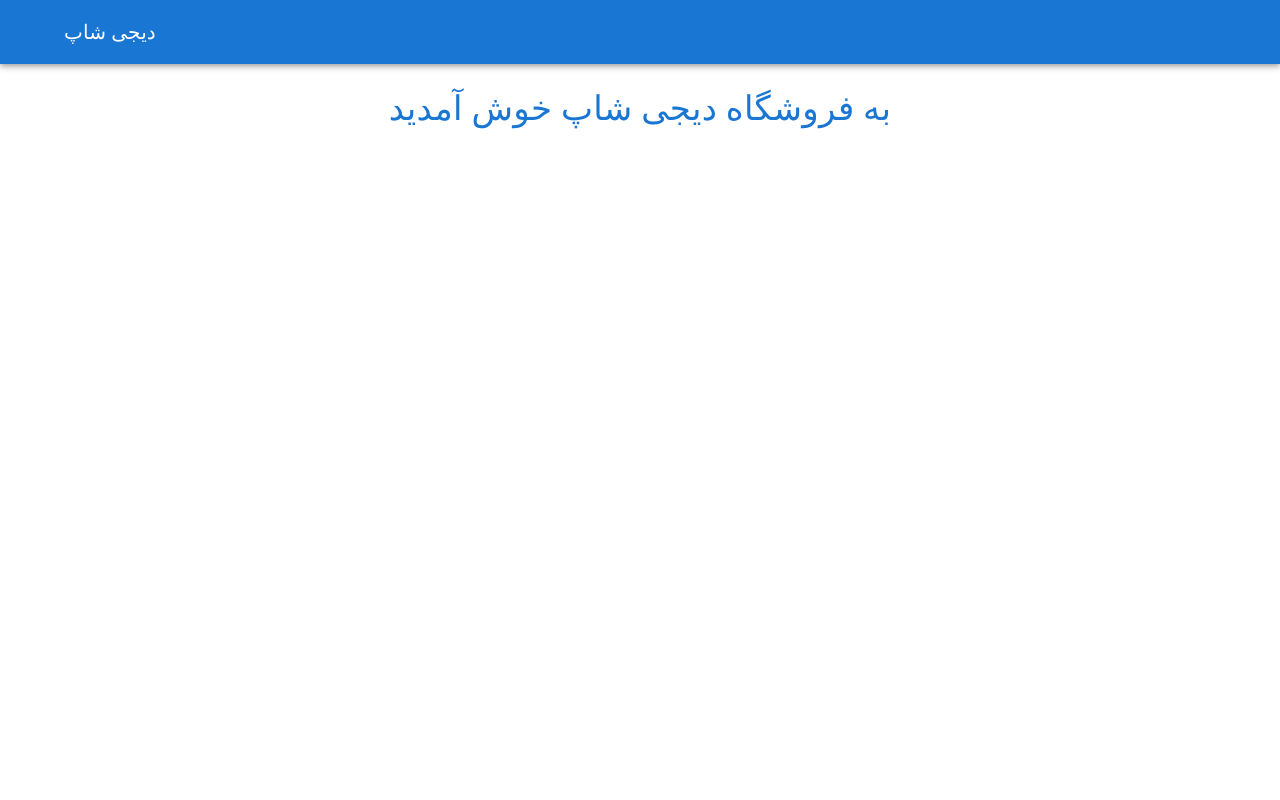
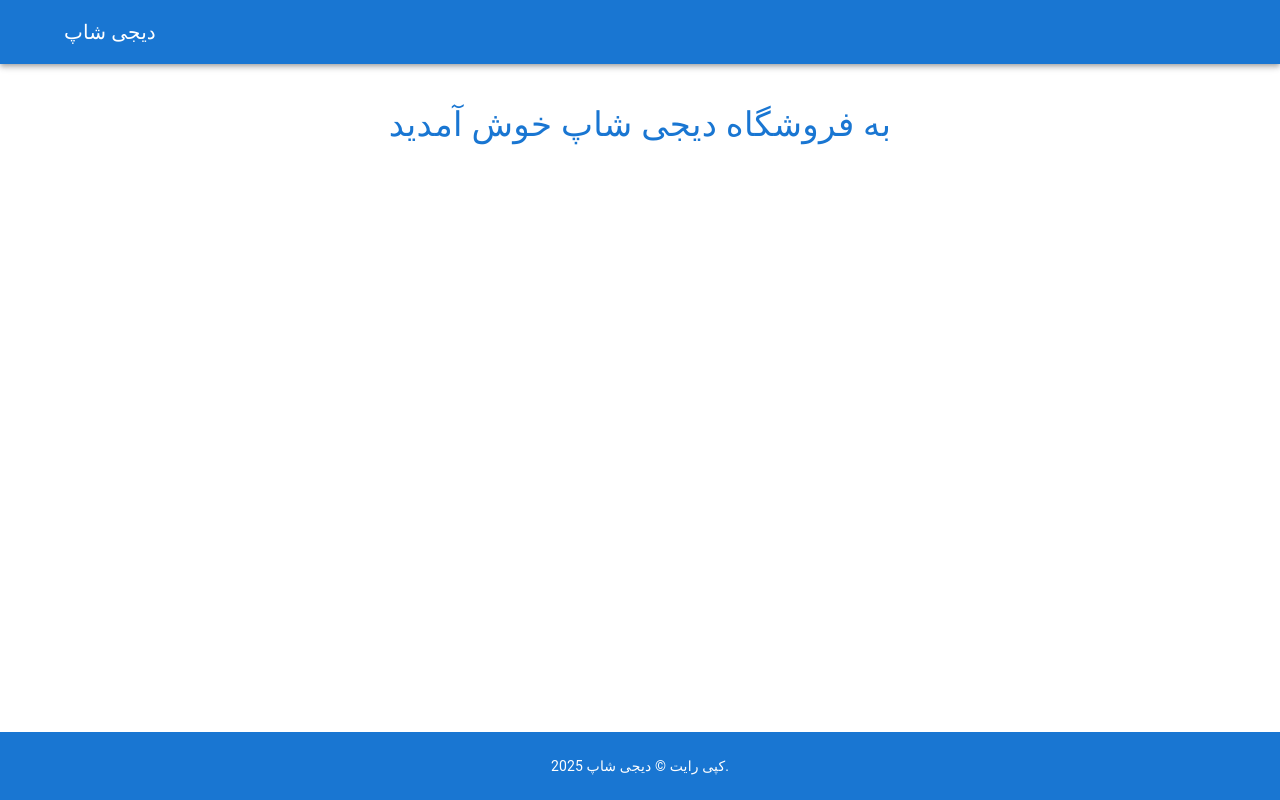
Before and after one commit to mhmd-sjad-nfsi/digi-shop-mern, a React (Vite) app in the folder frontend/: page / in a window 1280 px wide. Built offline with nearby package versions, Linux system fonts and the light colour scheme.

Commit message:
feat: add Footer component and implement sticky footer layout

```diff
--- a/frontend/src/App.jsx
+++ b/frontend/src/App.jsx
@@ -1,17 +1,23 @@
 import Header from "./components/Header";
-import { Typography } from "@mui/material";
+import Footer from "./components/Footer";
+import { Typography, Box, Container } from "@mui/material";
 
 function App() {
   return (
-    <>
+    <Box sx={{ display: "flex", flexDirection: "column", minHeight: "100vh" }}>
       <Header />
-      <main>
-        <Typography  variant="h4" sx={{ p: 3 ,color: 'primary.main', textAlign: 'center' }}>
+      <Container component="main" sx={{ mt: 2, mb: 2}}>
+        <Typography
+          variant="h4"
+          sx={{ p: 3, color: "primary.main", textAlign: "center" }}
+        >
           به فروشگاه دیجی شاپ خوش آمدید
         </Typography>
-      </main>
-    </>
-  )
+      </Container>
+
+      <Footer />
+    </Box>
+  );
 }
 
-export default App
+export default App;
--- /dev/null
+++ b/frontend/src/components/Footer.jsx
@@ -0,0 +1,17 @@
+import {Box,Container,Typography} from '@mui/material';
+
+const Footer = () => {
+    return (
+        <Box component="footer" sx={{ py: 3,px:2, mt: 'auto', backgroundColor: 'primary.main', color: 'white' }}>
+            <Container maxWidth="lg">
+                <Typography variant="body2" align="center">
+                    {'کپی رایت © '}
+                    دیجی شاپ {new Date().getFullYear()}
+                    {'.'}
+                </Typography>
+            </Container>
+        </Box>
+    );
+};
+
+export default Footer;
```
